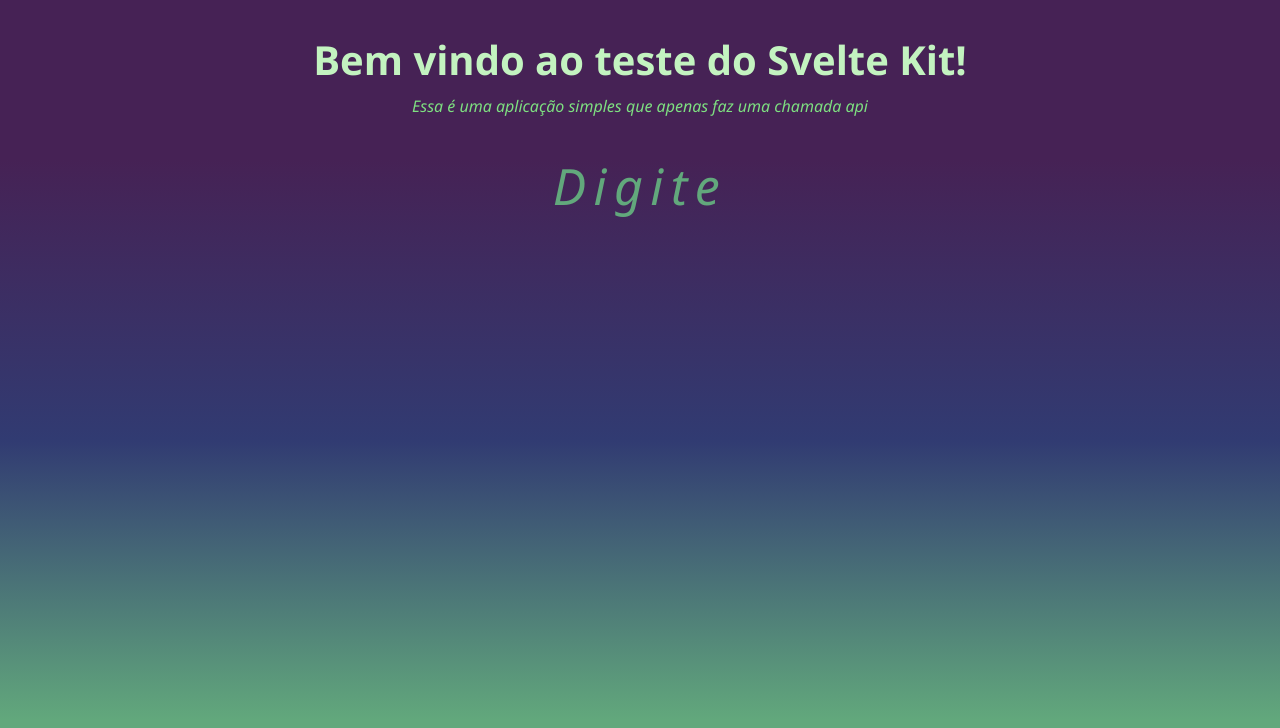
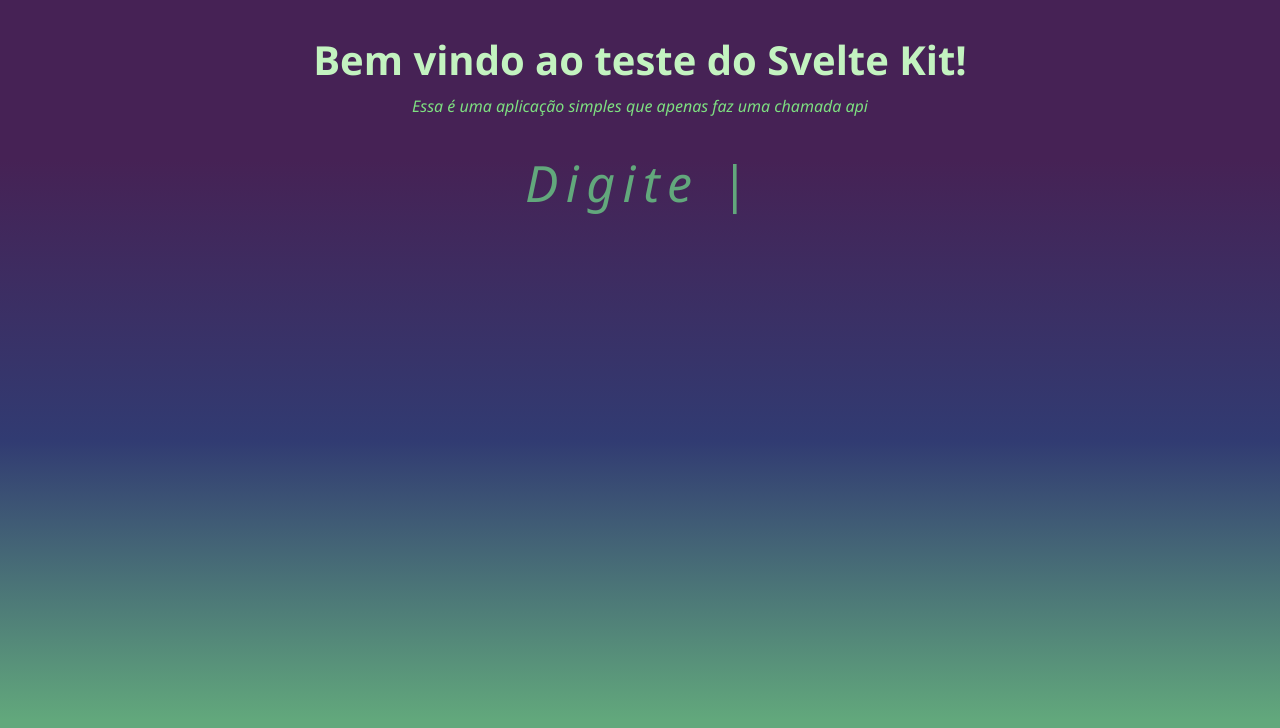
Before and after one commit to JoaoGabrielVargas/sveltekit-test-app, a SvelteKit app: page / in a window 1280 px wide. Shown: the top 728 px of the page. Built offline with nearby package versions, Linux system fonts and the light colour scheme.

Commit message:
feat: added cursor to the typing animation on input placeholder

```diff
--- a/src/routes/+page.svelte
+++ b/src/routes/+page.svelte
@@ -31,7 +31,7 @@
 
   function handleInput(e) {
     inputValue = e.target.value;
-    // debouncedSearch(inputValue);
+    debouncedSearch(inputValue);
   }
 
   $: if (data.query !== undefined) {
@@ -70,7 +70,6 @@
     min-height: 100vh;
     display: flex;
     justify-content: center;
-    /* align-items: center; */
     color: #333;
   }
 
--- a/src/routes/Input.svelte
+++ b/src/routes/Input.svelte
@@ -31,7 +31,7 @@
 
   {#if !value}
     <div class="placeholder-animation">
-      <span class="typing-text">{displayText}</span>
+      <span class="typing-text">{displayText}|</span>
     </div>
   {/if}
 </div>
@@ -50,6 +50,7 @@
     background: transparent;
     text-align: center;
     color: #7ee081;
+    font-style: italic;
   }
 
   .placeholder-animation {
@@ -59,33 +60,15 @@
     right: 0;
     bottom: 0;
     display: flex;
-    align-items: center;
     pointer-events: none;
     color: #62a87c;
     font-style: italic;
     font-size: 50px;
-    text-align: center;
+    justify-content: center;
   }
 
   .typing-text {
-    overflow: hidden;
-    white-space: nowrap;
-    margin: 0 auto;
     letter-spacing: 0.15em;
   }
 
-  @keyframes typing {
-    from {
-      width: 0;
-    }
-    to {
-      width: 100%;
-    }
-  }
-
-  @keyframes blink {
-    50% {
-      opacity: 0;
-    }
-  }
 </style>
```
